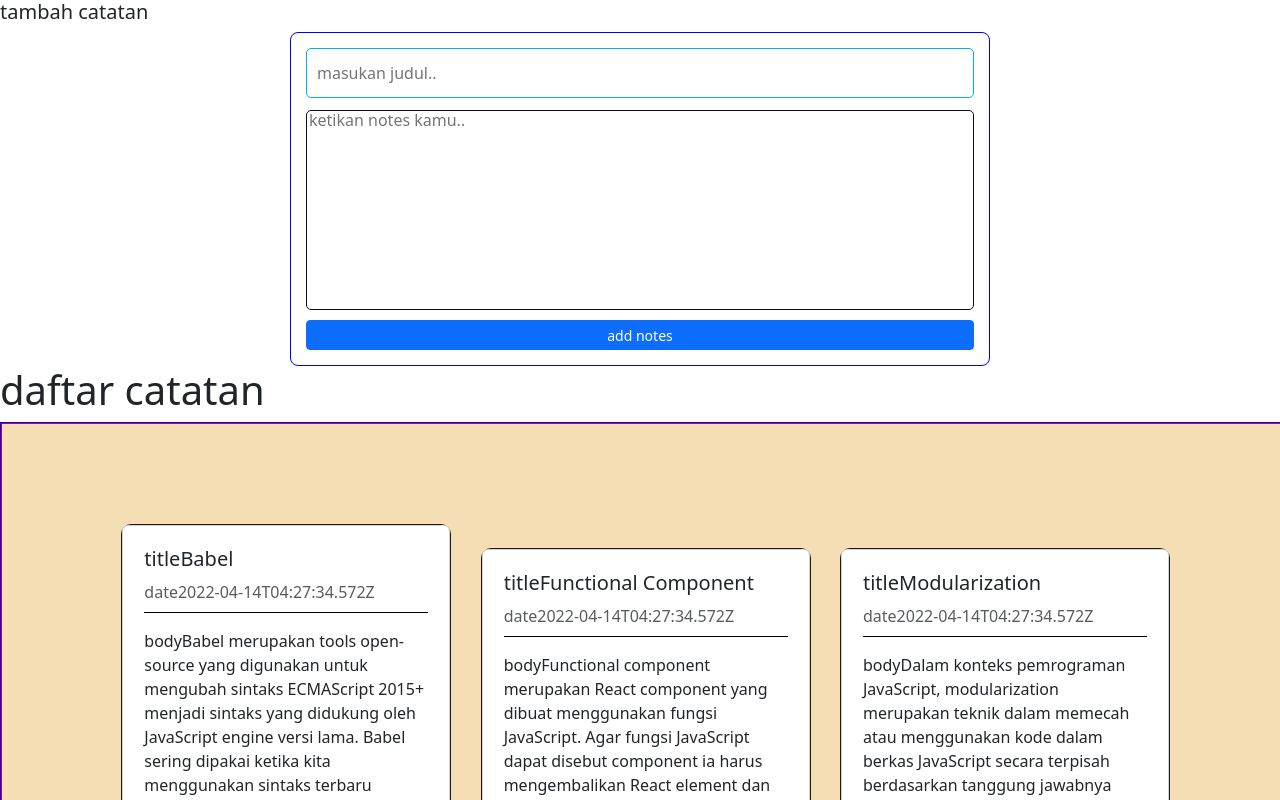
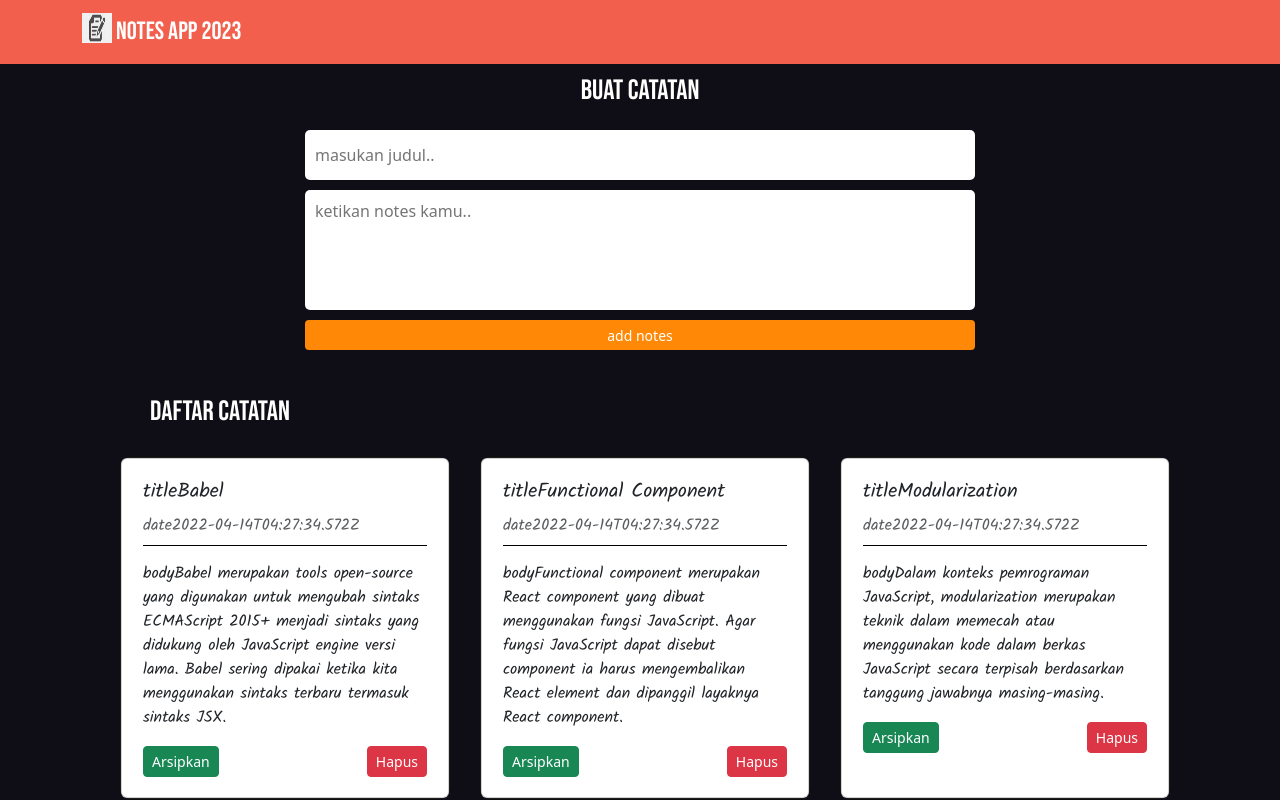
Before and after one commit to mbasyar/notes-app, a React (Vite) app: page / in a window 1280 px wide. Shown: the top 800 px of the page. Built offline with nearby package versions, Linux system fonts and the light colour scheme.

Commit message:
add bootstrap

```diff
--- /dev/null
+++ b/src/components/childComp/navbar.jsx
@@ -0,0 +1,26 @@
+import React from "react";
+import Navbar from "react-bootstrap/Navbar";
+import Container from "react-bootstrap/Container";
+
+const NavLogo = () => {
+  return (
+    <div>
+      <Navbar data-bs-theme="dark">
+        <Container>
+          <Navbar.Brand href="#home">
+            <img
+              alt=""
+              src="/public/note.jpg"
+              width="30"
+              height="30"
+              className="d-inline-block align-top"
+            />{" "}
+            Notes App 2023
+          </Navbar.Brand>
+        </Container>
+      </Navbar>
+    </div>
+  );
+};
+
+export default NavLogo;
--- a/src/components/parentComp/notesApp.jsx
+++ b/src/components/parentComp/notesApp.jsx
@@ -2,6 +2,7 @@ import React, { Component } from "react";
 import { getInitialData } from "../../utils";
 import NoteList from "./noteList";
 import AddNotes from "../childComp/addNotes";
+import NavLogo from "../childComp/navbar";
 
 export default class NotesApp extends Component {
   constructor(props) {
@@ -34,17 +35,22 @@ export default class NotesApp extends Component {
   }
   render() {
     return (
-      <>
-        <h5>tambah catatan</h5>
+      <div className="root-container">
+        <NavLogo />
+        <div className="add-notes">
+          <h5>Buat Catatan</h5>
           <AddNotes addNote={this.onAddHandler} />
-        <h1>daftar catatan</h1>
+        </div>
+        <div className="daftar-notes">
+          <h5>daftar catatan</h5>
           <div className="notes-app">
             <NoteList
               dataNote={this.state.dataNote}
               onDelete={this.onDeleteHandler}
             />
           </div>
-      </>
+        </div>
+      </div>
     );
   }
 }
--- a/src/style/style.css
+++ b/src/style/style.css
@@ -1,17 +1,21 @@
-
-.notes-app {
-    border: 1px solid blue;
-
-  }
+@import url('https://fonts.googleapis.com/css2?family=Bebas+Neue&family=Kalam&display=swap');
+.root-container {
+    background-color: #0f0e17;
+}
+.navbar {
+    background-color: #f25f4c;
+    font-family: 'Bebas Neue', sans-serif;
+    font-size: 39px;
+}
+.navbar-brand {
+    font-size: 25px;
+}
 .list-notes {
-    border: 1px solid rgb(196, 12, 43);
-    display: flex;
     align-items: center;
     width: 100vw;
     display: flex;
     flex-wrap: wrap;
-    padding: 100px;
-    background-color: wheat;
+    padding: 20px 100px;
   }
 
 .card-container {
@@ -24,7 +28,7 @@
     }
 
 .card {
-    height: 34S0px;
+    height: 340px;
     padding: 5px;
     }
 .date {
@@ -34,14 +38,17 @@
 .tombol {
     display: flex;
     justify-content: space-between;
+
+}
+.add-notes {
+    margin-top: 10px;
 }
 .notes-input {
     margin: auto;
-    border: 1px solid blue;
+    border: none !important;
+    border-style: none;
     width: 700px;
-    border-radius: 8px;
     padding: 15px;
-
 }
 .input-title {
     width: 100%;
@@ -51,17 +58,42 @@
     border: 1px solid rgb(0, 174, 255);
     border-radius: 5px;
     margin-bottom: 10px;
+    outline: none;
+    border: none;
+    font-weight: 500;
 }
 .input-body {
     width: 100%;
-    height: 200px;
+    height: 120px;
     color: rgb(0, 0, 44);
     border: 1px solid rgb(9, 17, 20);
     border-radius: 5px;
     margin-bottom: 10px;
-    padding-bottom: 180px;
+    padding-bottom: 80px;
+    padding-left: 10px;
+    outline: none;
+    border: none;
 }
 .btn-add {
     width: 100%;
     height: 30px;
+    background-color: #ff8906 !important;
+    border: none;
 }
+.daftar-notes {
+    margin-top: 30px;
+}
+.daftar-notes h5 {
+    text-align: left;
+    padding-left: 150px;
+    padding-bottom: 0;
+}
+h5 {
+    color: #fffffe;
+    font-family: 'Bebas Neue', sans-serif;
+    text-align: center;
+    font-size: 28px
+}
+p {
+   font-family: 'Kalam', cursive;
+}
```
Also changed, not shown: public/note.jpg (added). Lines whose indentation alone changed are shown as unchanged.
